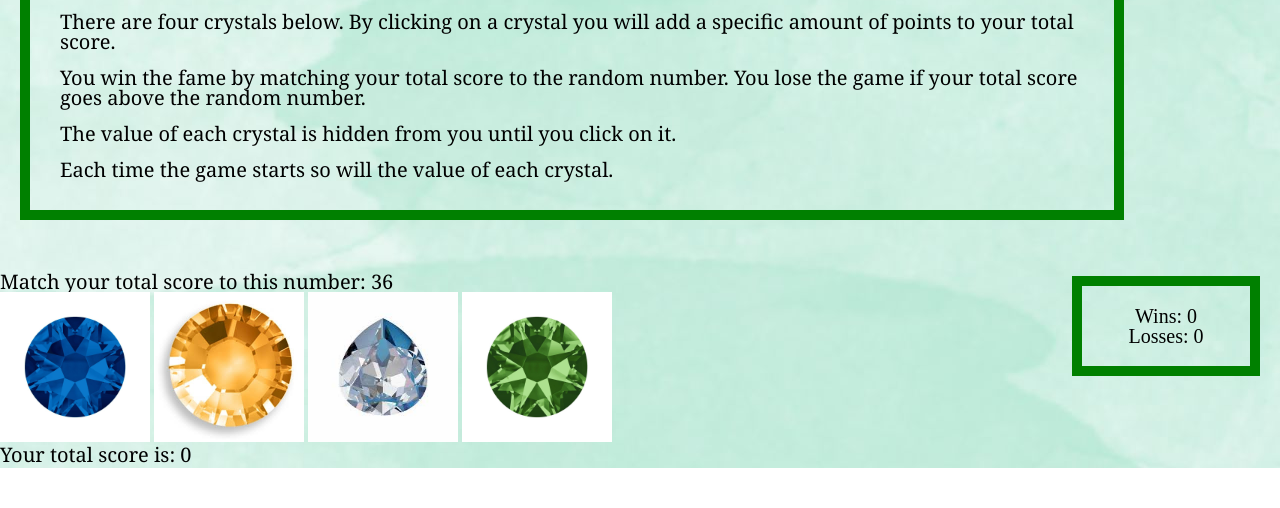
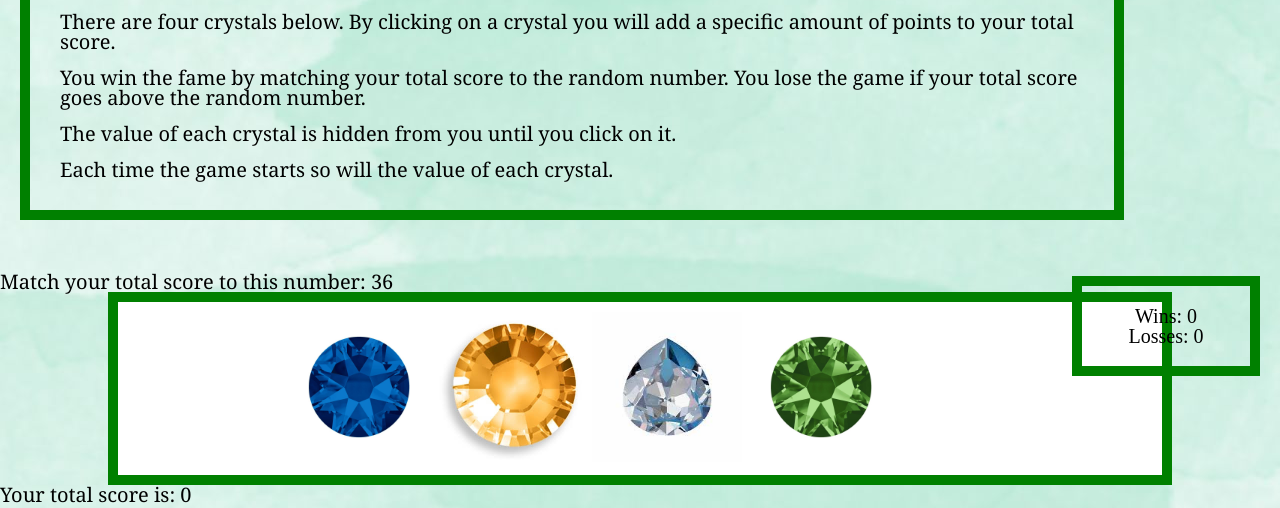
Before and after one commit to dara-cahill/UCF-JQuery-game, a plain HTML site: page index.html in a window 1280 px wide. Shown: the part 411-919 px from the top of the page. Before the commit the page ends 879 px from the top, so only its background shows below. Drawn offline with nearby package versions, Linux system fonts and the light colour scheme.

Commit message:
Margin auto on Crystal div class

```diff
--- a/assets/css/style.css
+++ b/assets/css/style.css
@@ -4,6 +4,15 @@ body {
 .images{
     width: 150px;
     height: 150px;
+}
+
+.imagesCss {
+    width: 80%;
+    border: 10px solid green;
+    padding: 10px;
+    margin: 0 auto;
+    background-color: white;
+    text-align: center;
 }
 
 h1 {
--- a/index.html
+++ b/index.html
@@ -41,7 +41,7 @@
     <div>
         <p>Match your total score to this number: <span id="numToMatch"></span></p>
     </div>
-    <div>
+    <div class="imagesCss">
         <img src="assets/images/blue.jpeg" alt="Blue" class="images" id="blueCrystal">
         <img src="assets/images/orange.jpeg" alt="Orange" class="images" id="orangeCrystal">
         <img src="assets/images/clear.jpeg" alt="Clear" class="images" id="clearCrystal">
```
